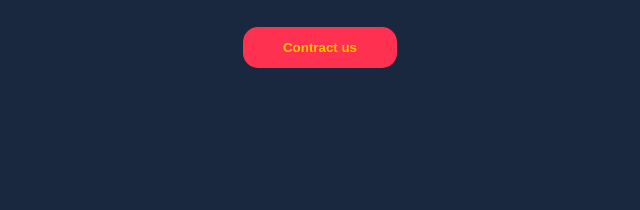
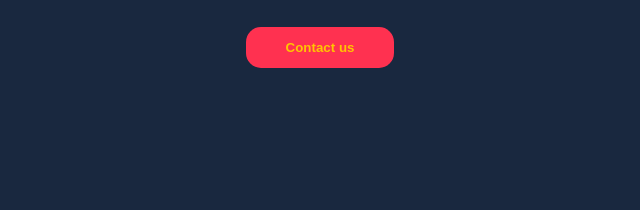
Before and after one commit to mo9np4og41m/Projects, a plain HTML site: page index.html in a window 1280 px wide. Shown: the part 301-511 px from the top of the page, 320-960 px from the left. Drawn offline with Linux system fonts and the light colour scheme.

Commit message:
fix typo

```diff
--- a/index.html
+++ b/index.html
@@ -27,7 +27,7 @@
             <h1>Grow with us</h1>
             <h3>Lets us create your next site!</h3>
 
-            <button class="button">Contract us</button>
+            <button class="button">Contact us</button>
             </main>
         </div>
 
```
